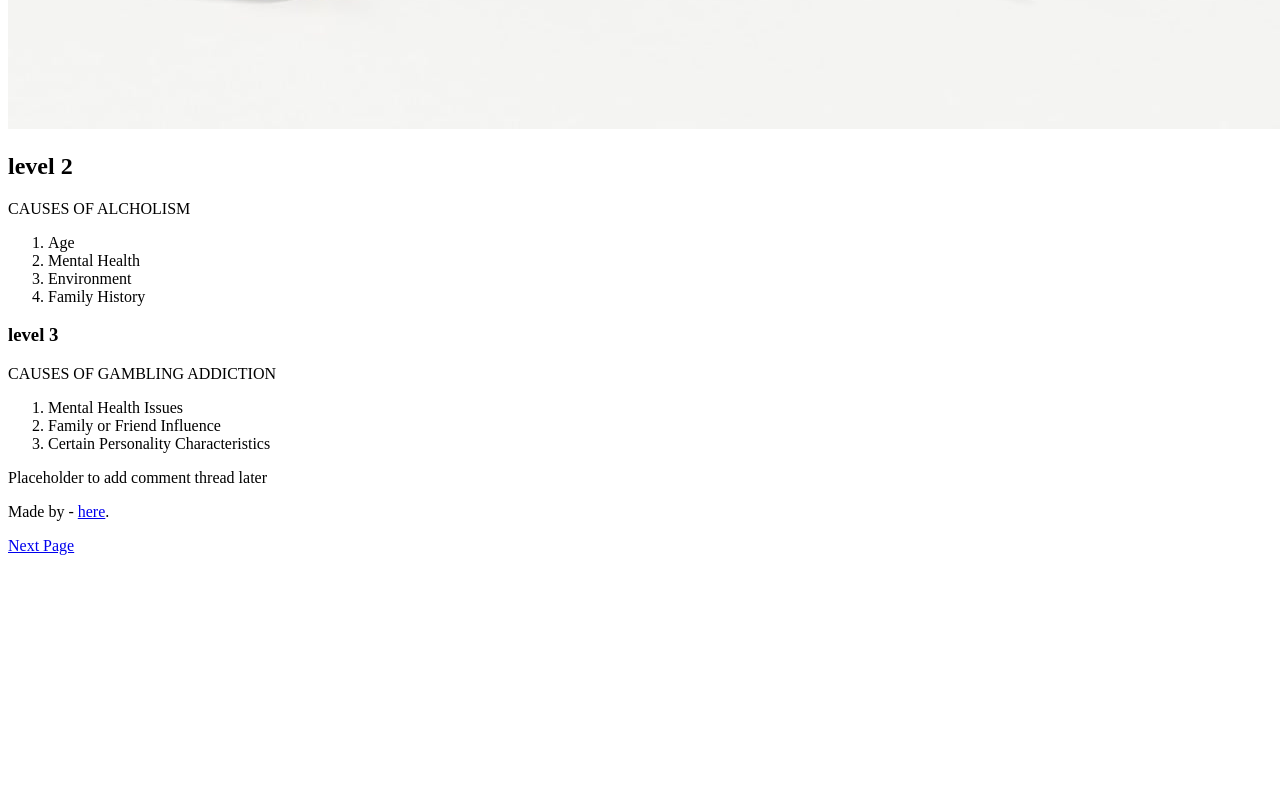
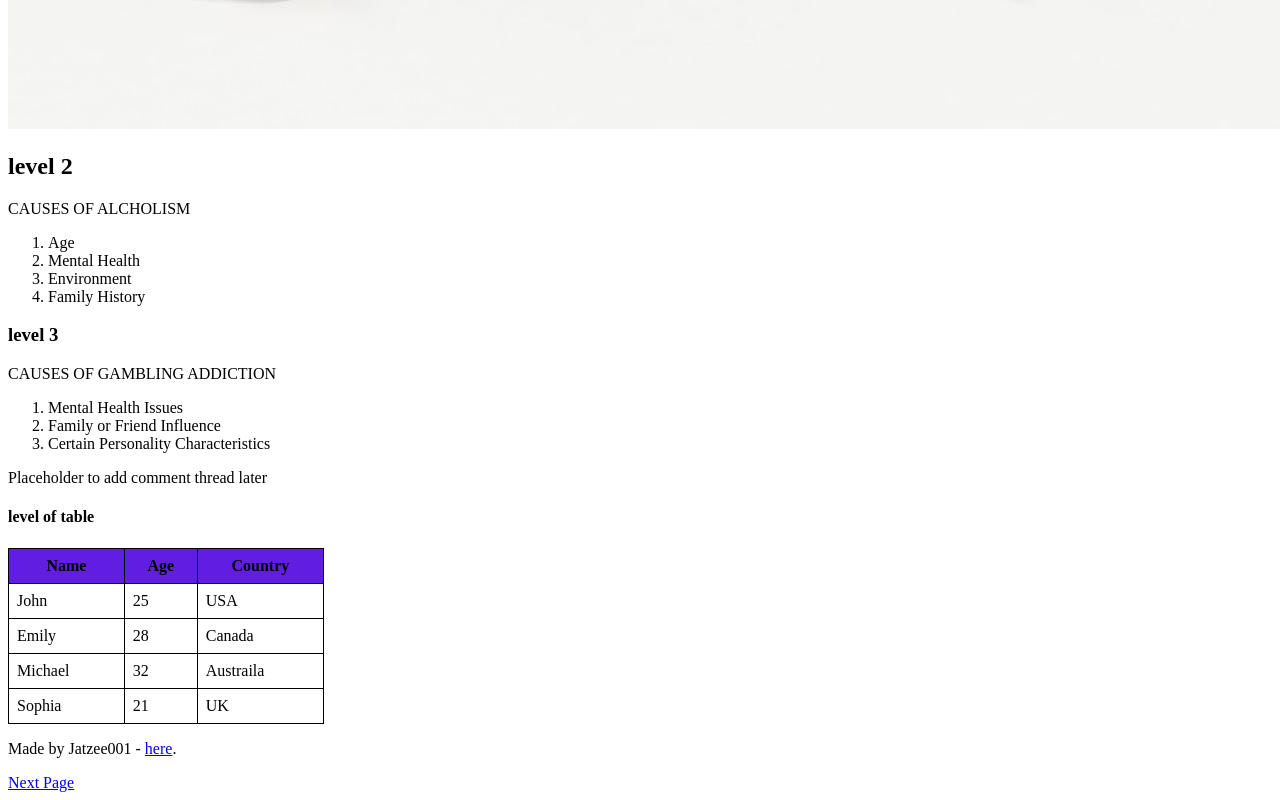
Before and after one commit to Jatzee001/alx_html_css, a plain HTML site: page html_basic/index.html in a window 1280 px wide. Shown: the part 986-1786 px from the top of the page. Before the commit the page ends 1549 px from the top, so only its background shows below. Drawn offline with Linux system fonts and the light colour scheme.

Commit message:
add some level of creativity

```diff
--- a/html_basic/index.html
+++ b/html_basic/index.html
@@ -3,6 +3,19 @@
     <head>
         <meta charset="UTF-8">
         <title>Homepage</title>
+        <style>
+            table {
+                border-collapse: collapse;
+                width: 25%;
+            }
+            th, td {
+                border: 1px solid black;
+                padding: 8px;
+            }
+            th {
+                background-color: #621de2;
+            }
+        </style>
     </head>
     <body>
         <header>
@@ -55,10 +68,45 @@
             <p>Placeholder to add comment thread later</p>
         </aside>
 
+        <article>
+            <h4>level of table</h4>
+            <table>
+                <thead>
+                    <tr>
+                        <th>Name</th>
+                        <th>Age</th>
+                        <th>Country</th>
+                    </tr>
+                </thead>
+                <tbody>
+                    <tr>
+                        <td>John</td>
+                        <td>25</td>
+                        <td>USA</td>
+                    </tr>
+                    <tr>
+                        <td>Emily</td>
+                        <td>28</td>
+                        <td>Canada</td>
+                    </tr>
+                    <tr>
+                        <td>Michael</td>
+                        <td>32</td>
+                        <td>Austraila</td>
+                    </tr>
+                    <tr>
+                        <td>Sophia</td>
+                        <td>21</td>
+                        <td>UK</td>
+                    </tr>
+                </tbody>
+            </table>
+        </article>
+
         </main>
 
         <footer>
-            <p>Made by <Jatzee001> - <a href="https://www.holbertonschool.com/holberton-logo.png" target="_blank">here</a>.</p>
+            <p>Made by Jatzee001 - <a href="https://www.holbertonschool.com/holberton-logo.png" target="_blank">here</a>.</p>
             <a class="links" id="Embeddedtweet" href="file:///C:/Users/ASUS/Desktop/software%20engineering/alx_html_css/html_basic/tweets.html">Next Page</a>
         </footer>
     </body>
```
